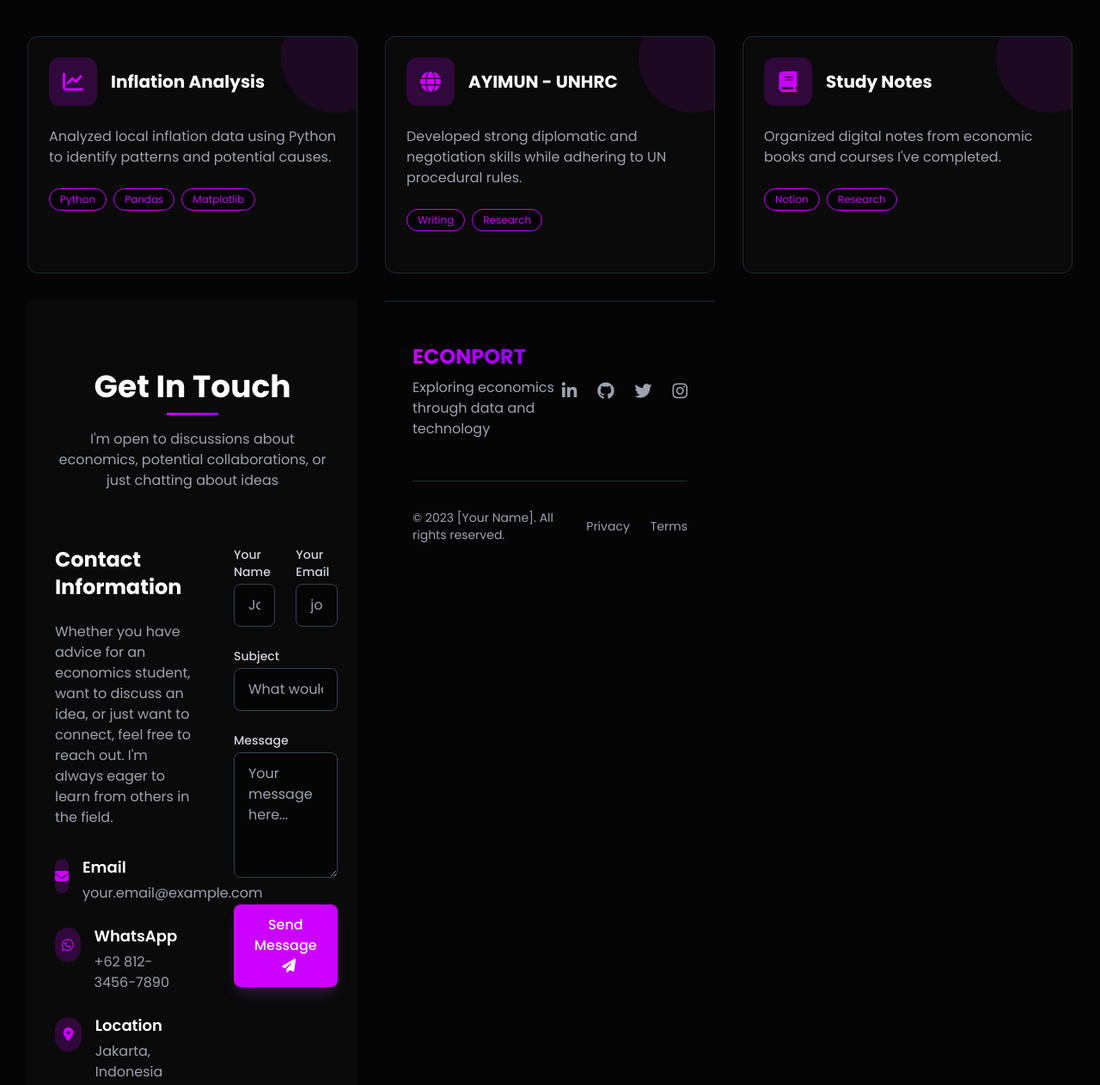
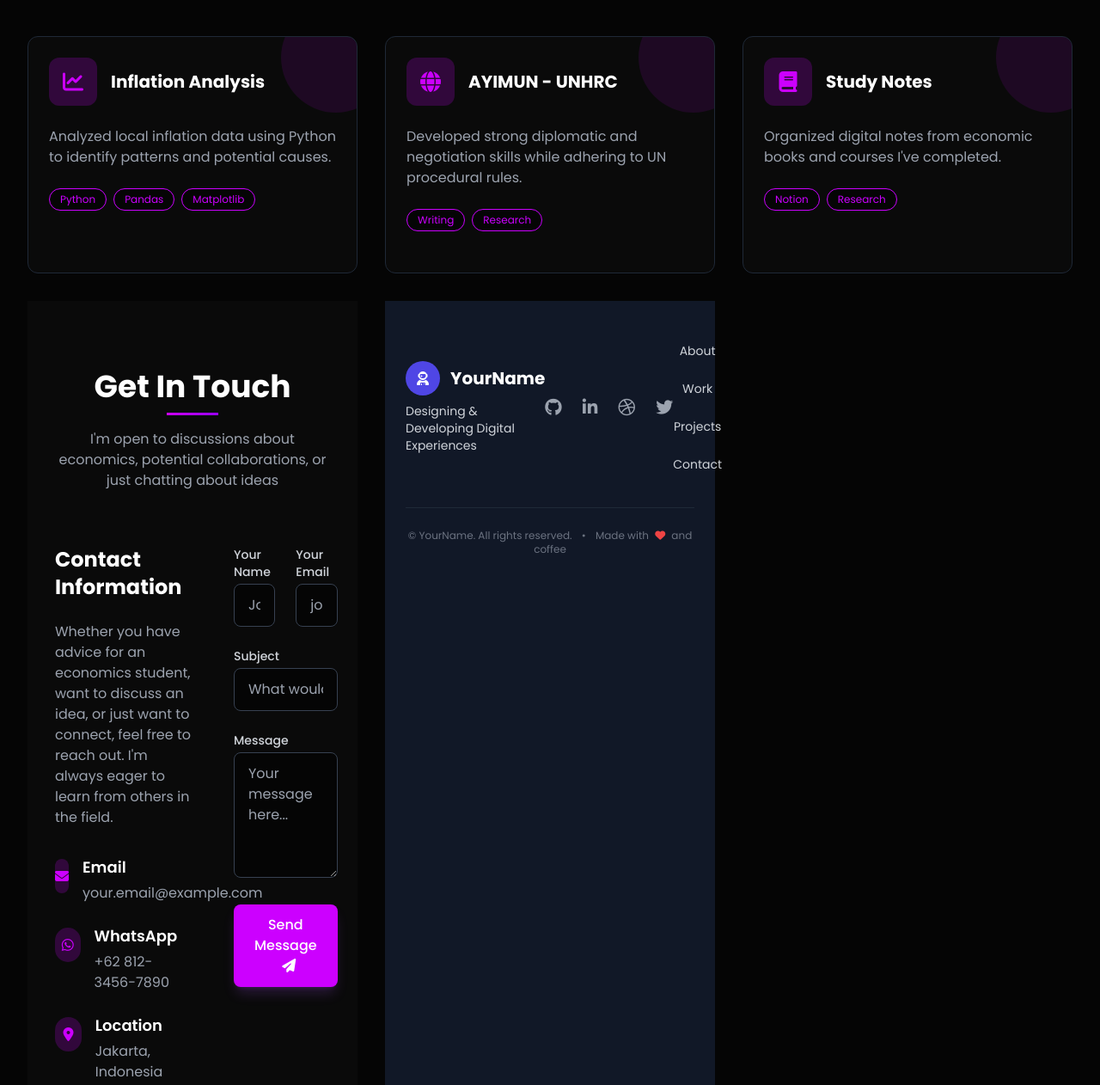
Before and after one commit to akramuadz/MyPortofolio, a plain HTML site: page index.html in a window 1280 px wide. Shown: the part 3568-4830 px from the top of the page at 86% size. Drawn offline with nearby package versions, Linux system fonts and the light colour scheme.

Commit message:
Update index.html

```diff
--- a/index.html
+++ b/index.html
@@ -674,34 +674,54 @@
     </section>
 
     <!-- Footer -->
-    <footer class="bg-darker py-12 border-t border-gray-800">
-        <div class="max-w-7xl mx-auto px-4 sm:px-6 lg:px-8">
+     <!-- Simple Modern Footer -->
+    <footer class="bg-gray-900 text-gray-300 py-12">
+        <div class="container mx-auto px-6">
             <div class="flex flex-col md:flex-row justify-between items-center">
-                <div class="mb-6 md:mb-0">
-                    <span class="text-2xl font-bold gradient-text">ECONPORT</span>
-                    <p class="text-gray-400 mt-2">Exploring economics through data and technology</p>
+                <!-- Personal Branding -->
+                <div class="mb-8 md:mb-0 text-center md:text-left">
+                    <div class="flex items-center justify-center md:justify-start">
+                        <div class="w-10 h-10 rounded-full bg-indigo-600 flex items-center justify-center mr-3">
+                            <i class="fas fa-user-astronaut text-white"></i>
+                        </div>
+                        <h2 class="text-xl font-bold text-white">YourName</h2>
+                    </div>
+                    <p class="mt-2 text-sm">Designing & Developing Digital Experiences</p>
                 </div>
-                <div class="flex space-x-6">
-                    <a href="#" class="text-gray-400 hover:text-neon transition duration-300">
+
+                <!-- Social Links -->
+                <div class="flex space-x-6 mb-8 md:mb-0">
+                    <a href="#" class="text-gray-400 hover:text-white hover-grow" aria-label="GitHub">
+                        <i class="fab fa-github text-xl"></i>
+                    </a>
+                    <a href="#" class="text-gray-400 hover:text-white hover-grow" aria-label="LinkedIn">
                         <i class="fab fa-linkedin-in text-xl"></i>
                     </a>
-                    <a href="#" class="text-gray-400 hover:text-neon transition duration-300">
-                        <i class="fab fa-github text-xl"></i>
+                    <a href="#" class="text-gray-400 hover:text-white hover-grow" aria-label="Dribbble">
+                        <i class="fab fa-dribbble text-xl"></i>
                     </a>
-                    <a href="#" class="text-gray-400 hover:text-neon transition duration-300">
+                    <a href="#" class="text-gray-400 hover:text-white hover-grow" aria-label="Twitter">
                         <i class="fab fa-twitter text-xl"></i>
                     </a>
-                    <a href="#" class="text-gray-400 hover:text-neon transition duration-300">
-                        <i class="fab fa-instagram text-xl"></i>
-                    </a>
+                </div>
+
+                <!-- Quick Links -->
+                <div class="flex flex-wrap justify-center gap-6">
+                    <a href="#about" class="footer-link text-sm hover:text-white">About</a>
+                    <a href="#work" class="footer-link text-sm hover:text-white">Work</a>
+                    <a href="#projects" class="footer-link text-sm hover:text-white">Projects</a>
+                    <a href="#contact" class="footer-link text-sm hover:text-white">Contact</a>
                 </div>
             </div>
-            <div class="mt-12 pt-8 border-t border-gray-800 flex flex-col md:flex-row justify-between items-center">
-                <p class="text-gray-400 text-sm mb-4 md:mb-0">© 2023 [Your Name]. All rights reserved.</p>
-                <div class="flex space-x-6">
-                    <a href="#" class="text-gray-400 hover:text-neon text-sm transition duration-300">Privacy</a>
-                    <a href="#" class="text-gray-400 hover:text-neon text-sm transition duration-300">Terms</a>
-                </div>
+
+            <!-- Copyright -->
+            <div class="border-t border-gray-800 mt-10 pt-6 text-center">
+                <p class="text-xs text-gray-500">
+                    © <span id="year"></span> YourName. All rights reserved.
+                    <span class="hidden md:inline-block mx-2">•</span>
+                    <br class="md:hidden">
+                    Made with <i class="fas fa-heart text-red-500 mx-1"></i> and coffee
+                </p>
             </div>
         </div>
     </footer>
```
